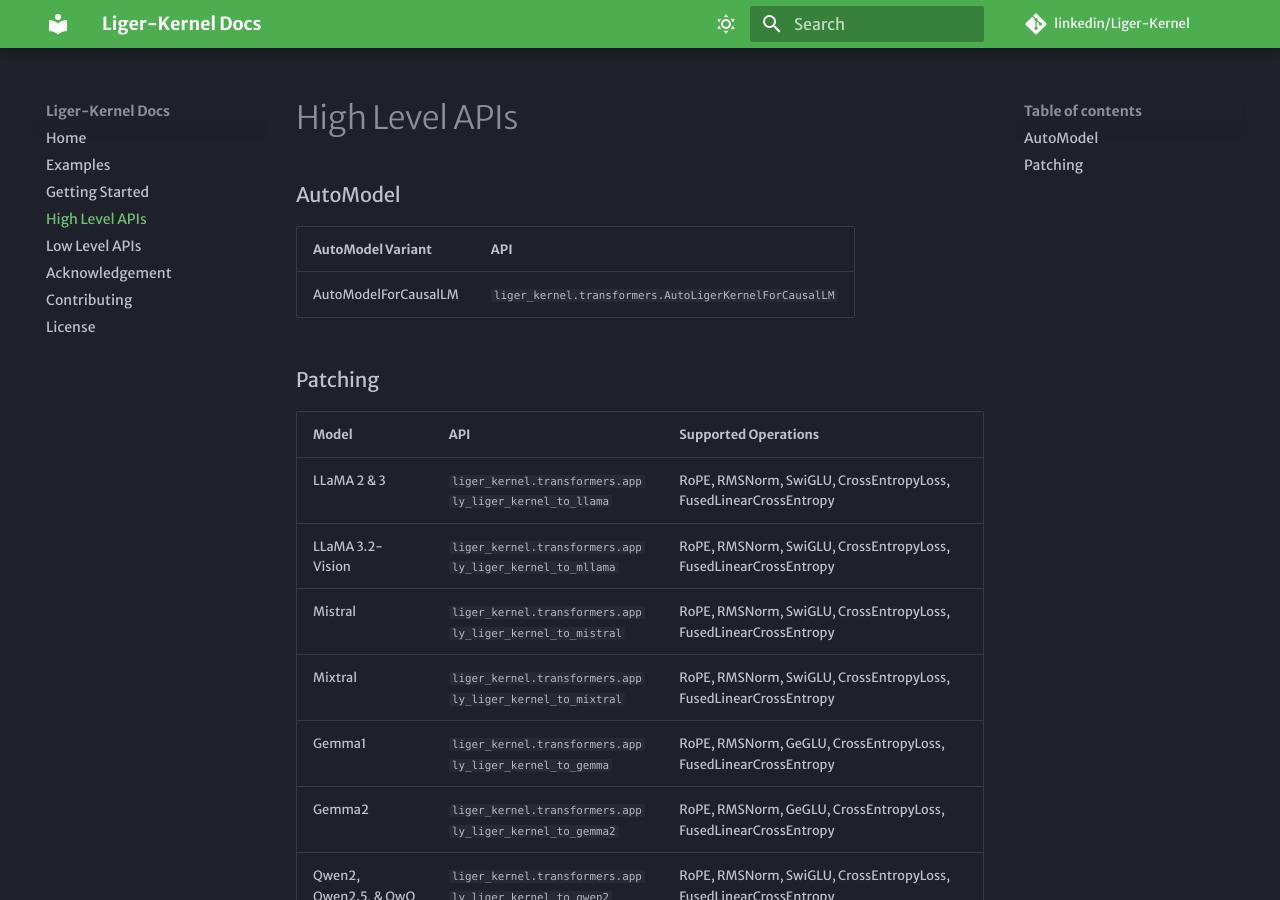
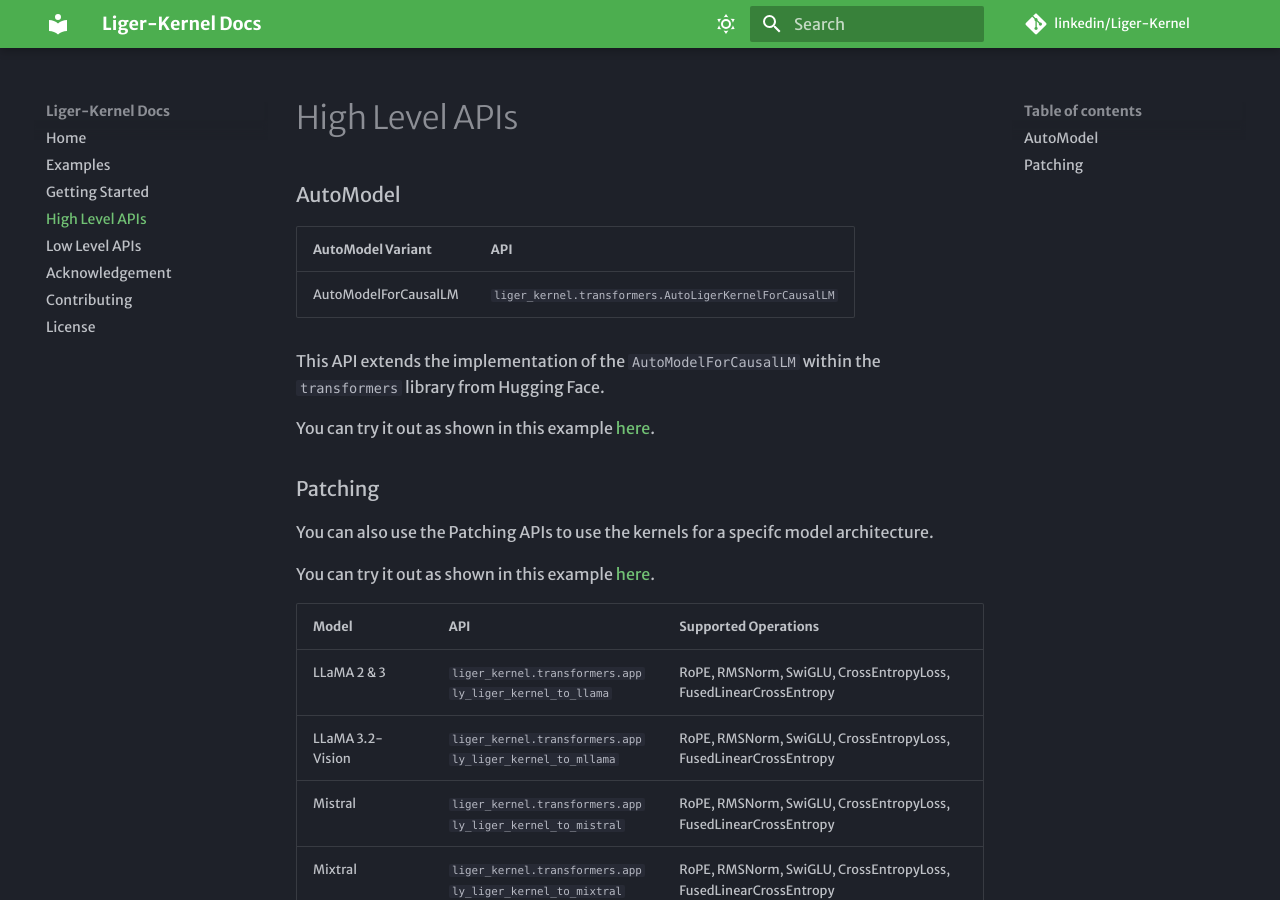
Before and after one commit to linkedin/Liger-Kernel, an MkDocs documentation site: the page built from docs/High-Level-APIs.md, in a window 1280 px wide and 900 px high. Built offline with MkDocs 1.6.1 and Material for MkDocs 9.7.7, drawn with Linux system fonts in a browser that asks for light colours; some web fonts are replaced; comment, search, counter and statistics services are not loaded.

Commit message:
Update High-Level API page with additional context.

```diff
--- a/docs/High-Level-APIs.md
+++ b/docs/High-Level-APIs.md
@@ -5,8 +5,15 @@
 |-----------|---------|
 | AutoModelForCausalLM | `liger_kernel.transformers.AutoLigerKernelForCausalLM` |
 
+This API extends the implementation of the `AutoModelForCausalLM` within the `transformers` library from Hugging Face.
+
+You can try it out as shown in this example [here](https://github.com/linkedin/Liger-Kernel?tab=readme-ov-file#1-use-autoligerkernelforcausallm).
 
 ### Patching
+
+You can also use the Patching APIs to use the kernels for a specifc model architecture.
+
+You can try it out as shown in this example [here](https://github.com/linkedin/Liger-Kernel?tab=readme-ov-file#2-apply-model-specific-patching-apis).
 
 | **Model**   | **API**                                                      | **Supported Operations**                                                |
 |-------------|--------------------------------------------------------------|-------------------------------------------------------------------------|
```
